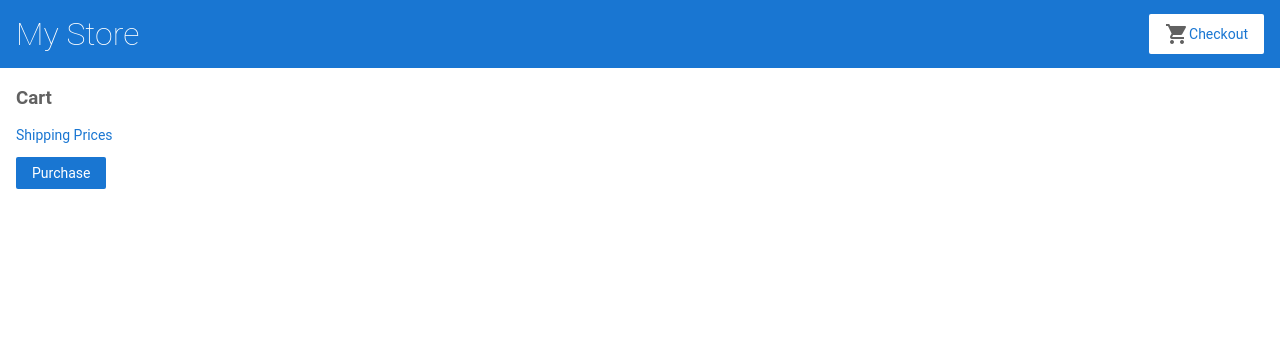
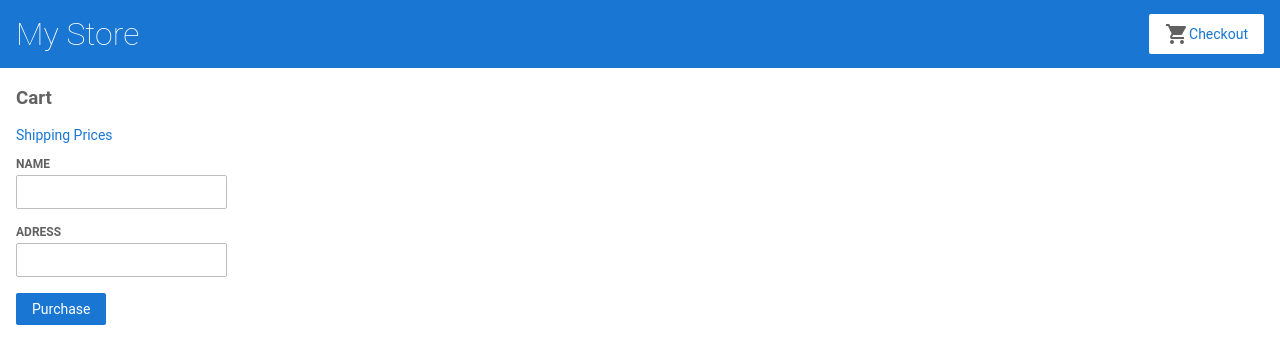
Before and after one commit to rkukuczka1/nbabyz, an Angular app: page /cart in a window 1280 px wide. Shown: the top 364 px of the page. Built offline with nearby package versions, Linux system fonts and the light colour scheme.

Commit message:
2 files modified

```diff
--- a/src/app/cart/cart.component.html
+++ b/src/app/cart/cart.component.html
@@ -9,6 +9,16 @@
   <span>{{ item.price | currency }}</span>
 </div>
 
-<form [formGroup]="checkoutForm" (ngSubmit)="(onSubmit())">
+<form [formGroup]="checkoutForm" (ngSubmit)="onSubmit()">
+  <div>
+    <label for="name"> Name </label>
+    <input id="name" type="text" formControlName="name" />
+  </div>
+
+  <div>
+    <label for="address"> Adress </label>
+    <input id="address" type="text" formControlName="address" />
+  </div>
+
   <button class="button" type="submit">Purchase</button>
 </form>
--- a/src/app/cart/cart.component.ts
+++ b/src/app/cart/cart.component.ts
@@ -12,7 +12,7 @@
 
   checkoutForm = this.formBuilder.group({
     name: '',
-    adress: '',
+    address: '',
   });
 
   constructor(
```
